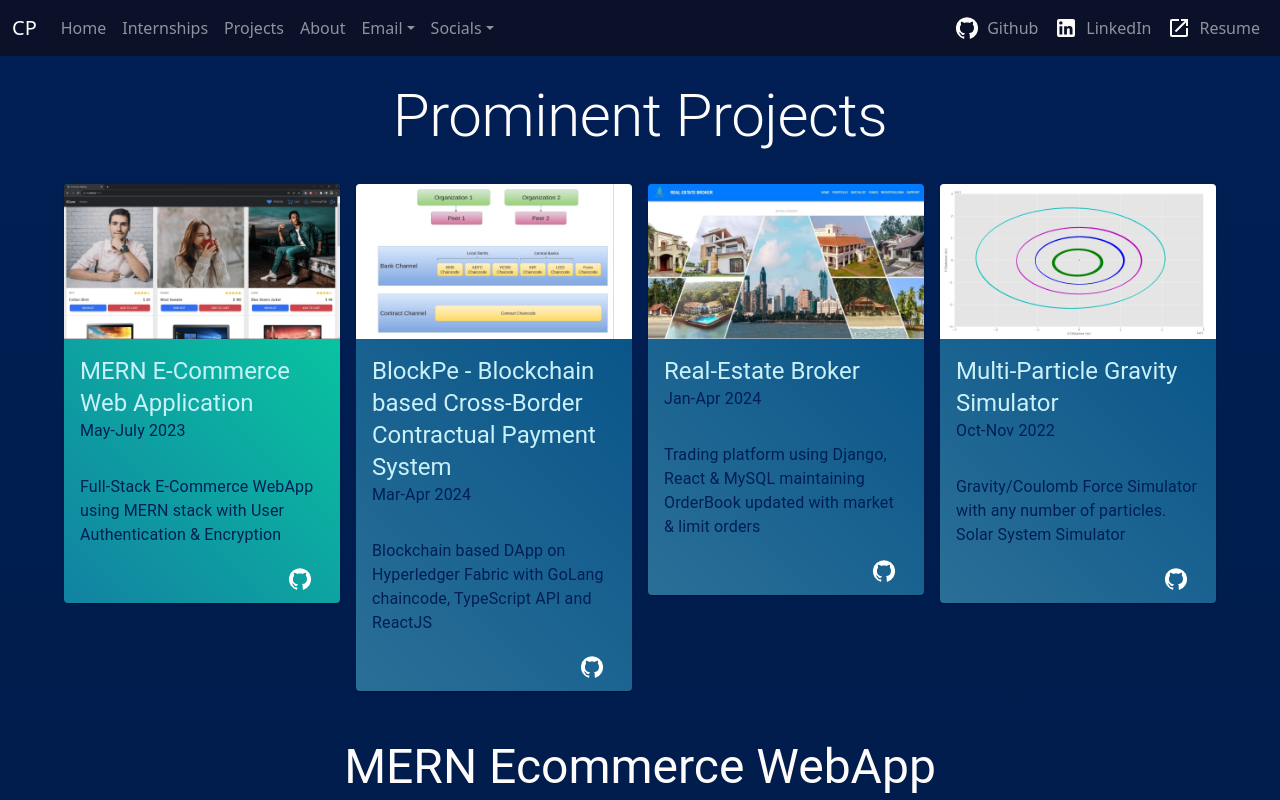
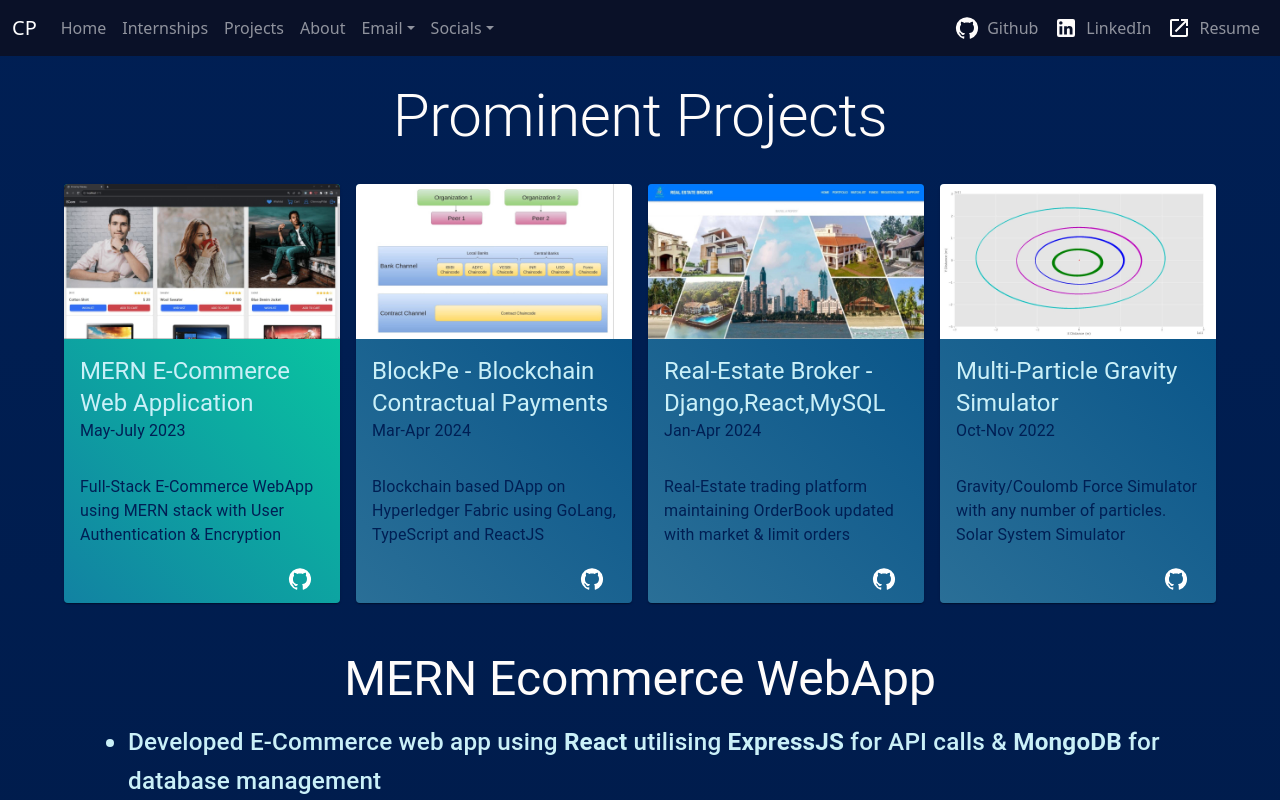
Before and after one commit to ChinmayPillai/chinmaypillai.github.io, a React (Vite) app: page /projects in a window 1280 px wide. Shown: the top 800 px of the page. Built offline with nearby package versions, Linux system fonts and the light colour scheme.

Commit message:
Update Project Details

```diff
--- a/src/components/Projects/Projects.tsx
+++ b/src/components/Projects/Projects.tsx
@@ -82,15 +82,15 @@ const promiment_projects: Project[] = [
         img: "/project/MERN.jpg",
     },
     {
-        title: "BlockPe - Blockchain based Cross-Border Contractual Payment System",
-        des: "Blockchain based DApp on Hyperledger Fabric with GoLang chaincode, TypeScript API and ReactJS",
+        title: "BlockPe - Blockchain Contractual Payments",
+        des: "Blockchain based DApp on Hyperledger Fabric using GoLang, TypeScript and ReactJS",
         date: "Mar-Apr 2024",
         link: "https://github.com/ChinmayPillai/Blockchain-Cross_Border_Contractual_Payments",
         img: "/project/BlockPe.jpg",
     },
     {
-        title: "Real-Estate Broker",
-        des: "Trading platform using Django, React & MySQL maintaining OrderBook updated with market & limit orders",
+        title: "Real-Estate Broker - Django,React,MySQL",
+        des: "Real-Estate trading platform maintaining OrderBook updated with market & limit orders",
         date: "Jan-Apr 2024",
         link: "https://github.com/ChinmayPillai/Real_Estate_Broker_WebApp",
         img: "/project/Broker.jpg",
@@ -113,7 +113,7 @@ type ProjMap = {
         "Speech Detection ML Model": SpeechDec,
         "Multi-Particle Gravity Simulator": Simulator,
         "React Typescript Portfolio Website": Portfolio,
-        "BlockPe - Blockchain based Cross-Border Contractual Payment System": BlockPe,
+        "BlockPe - Blockchain Contractual Payments": BlockPe,
         "Real-Estate Broker": Broker,
     };
 
```
